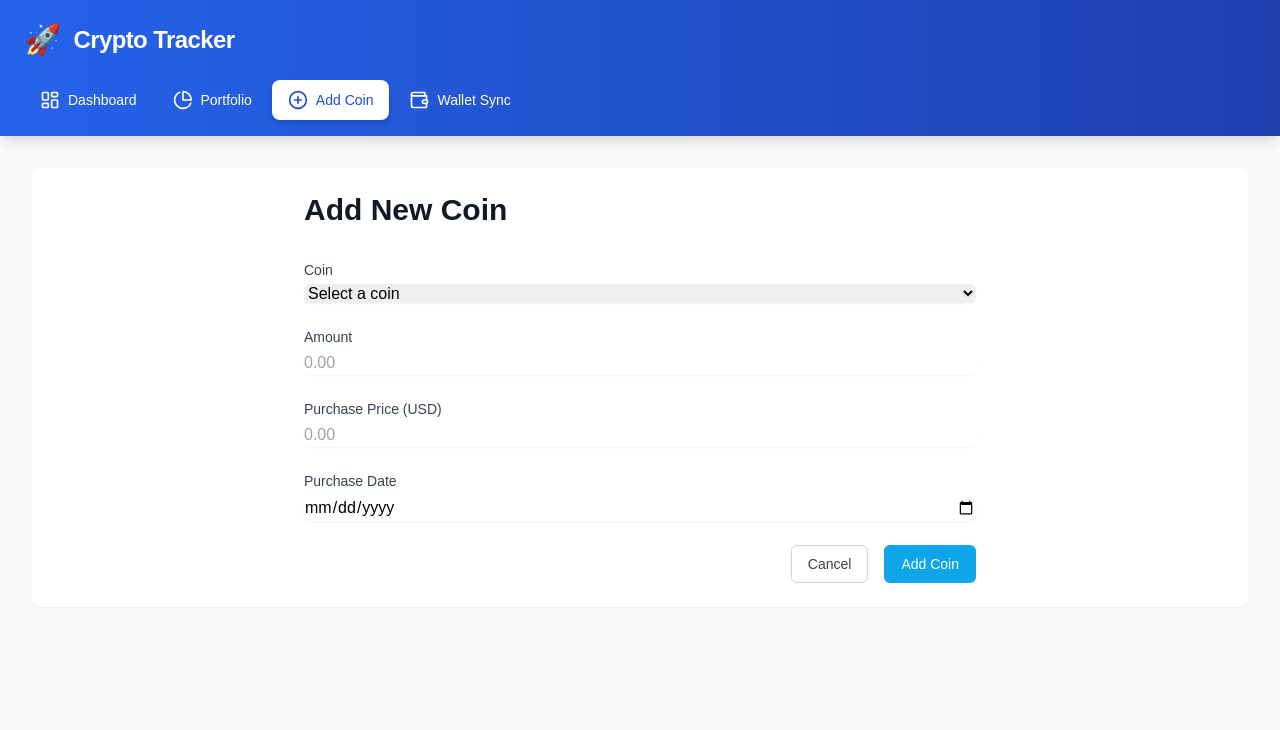
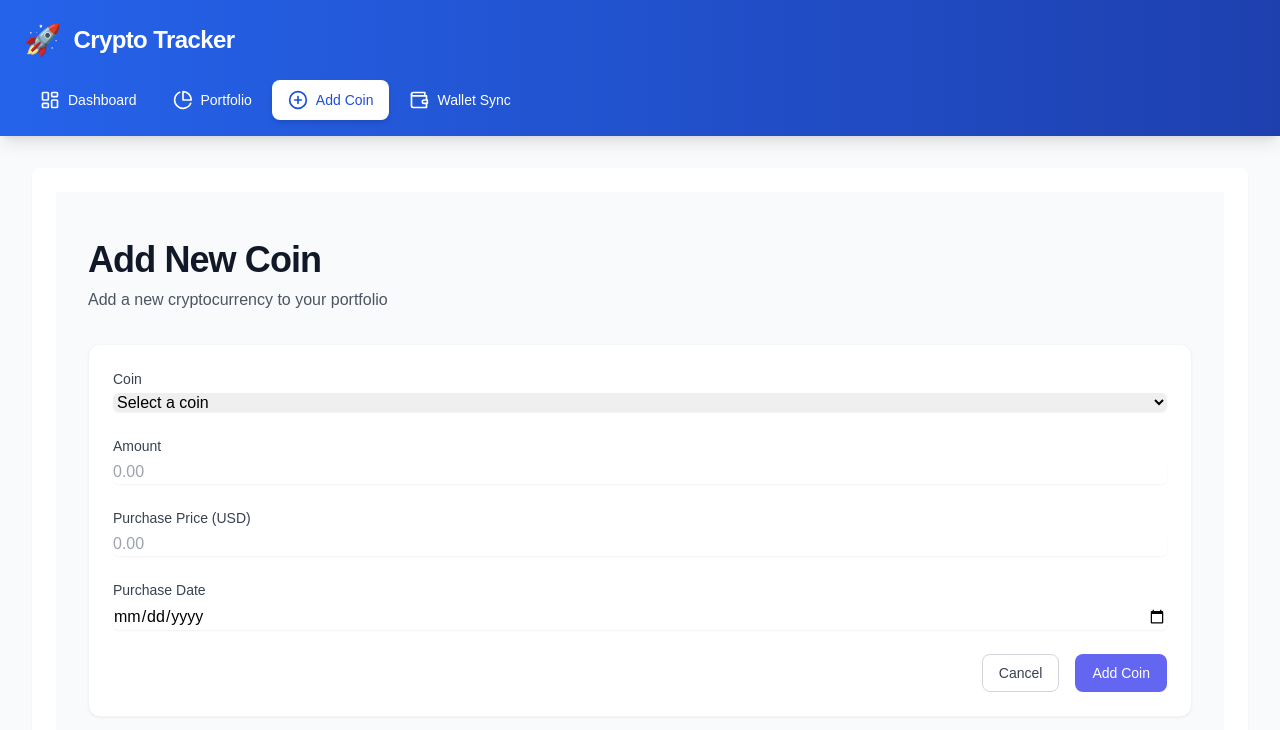
Before and after one commit to Aishaamalik/Crypto-Portfolio-Tracker, a React (Vite) app in the folder frontend/: page /add-coin in a window 1280 px wide. Shown: the top 730 px of the page. Built offline with nearby package versions, Linux system fonts and the light colour scheme.

Commit message:
add coin css change

```diff
--- a/frontend/src/index.css
+++ b/frontend/src/index.css
@@ -1,6 +1,12 @@
 @tailwind base;
 @tailwind components;
 @tailwind utilities;
+
+@layer base {
+  body {
+    @apply bg-gray-50;
+  }
+}
 
 @layer components {
   .card {
--- a/frontend/src/pages/AddCoin.jsx
+++ b/frontend/src/pages/AddCoin.jsx
@@ -38,9 +38,18 @@ export default function AddCoin() {
   }
 
   return (
-    <div className="max-w-2xl mx-auto">
-      <h1 className="text-3xl font-bold text-gray-900 dark:text-white mb-8">Add New Coin</h1>
+    <div className="min-h-screen bg-gray-50 dark:bg-gray-900">
+      <div className="max-w-7xl mx-auto px-4 sm:px-6 lg:px-8 py-12">
+        <div className="mb-8">
+          <h1 className="text-4xl font-bold text-gray-900 dark:text-white tracking-tight mb-2">
+            Add New Coin
+          </h1>
+          <p className="text-gray-600 dark:text-gray-400">
+            Add a new cryptocurrency to your portfolio
+          </p>
+        </div>
 
+        <div className="bg-white dark:bg-gray-800 rounded-xl shadow-sm overflow-hidden border border-gray-100 dark:border-gray-700 p-6">
           <form onSubmit={handleSubmit} className="space-y-6">
             <div>
               <label
@@ -55,7 +64,7 @@ export default function AddCoin() {
                 value={formData.coin}
                 onChange={handleChange}
                 required
-            className="mt-1 block w-full rounded-md border-gray-300 dark:border-gray-600 shadow-sm focus:border-primary-500 focus:ring-primary-500 dark:bg-gray-700 dark:text-white"
+                className="mt-1 block w-full rounded-md border-gray-300 dark:border-gray-600 shadow-sm focus:border-indigo-500 focus:ring-indigo-500 dark:bg-gray-700 dark:text-white"
               >
                 <option value="">Select a coin</option>
                 <option value="BTC">Bitcoin (BTC)</option>
@@ -80,9 +89,9 @@ export default function AddCoin() {
                 value={formData.amount}
                 onChange={handleChange}
                 required
-            step="any"
+                step="0.000001"
                 min="0"
-            className="mt-1 block w-full rounded-md border-gray-300 dark:border-gray-600 shadow-sm focus:border-primary-500 focus:ring-primary-500 dark:bg-gray-700 dark:text-white"
+                className="mt-1 block w-full rounded-md border-gray-300 dark:border-gray-600 shadow-sm focus:border-indigo-500 focus:ring-indigo-500 dark:bg-gray-700 dark:text-white"
                 placeholder="0.00"
               />
             </div>
@@ -101,9 +110,9 @@ export default function AddCoin() {
                 value={formData.purchasePrice}
                 onChange={handleChange}
                 required
-            step="any"
+                step="0.000001"
                 min="0"
-            className="mt-1 block w-full rounded-md border-gray-300 dark:border-gray-600 shadow-sm focus:border-primary-500 focus:ring-primary-500 dark:bg-gray-700 dark:text-white"
+                className="mt-1 block w-full rounded-md border-gray-300 dark:border-gray-600 shadow-sm focus:border-indigo-500 focus:ring-indigo-500 dark:bg-gray-700 dark:text-white"
                 placeholder="0.00"
               />
             </div>
@@ -122,7 +131,7 @@ export default function AddCoin() {
                 value={formData.purchaseDate}
                 onChange={handleChange}
                 required
-            className="mt-1 block w-full rounded-md border-gray-300 dark:border-gray-600 shadow-sm focus:border-primary-500 focus:ring-primary-500 dark:bg-gray-700 dark:text-white"
+                className="mt-1 block w-full rounded-md border-gray-300 dark:border-gray-600 shadow-sm focus:border-indigo-500 focus:ring-indigo-500 dark:bg-gray-700 dark:text-white"
               />
             </div>
 
@@ -130,19 +139,21 @@ export default function AddCoin() {
               <button
                 type="button"
                 onClick={() => navigate('/portfolio')}
-            className="px-4 py-2 text-sm font-medium text-gray-700 dark:text-gray-300 bg-white dark:bg-gray-700 border border-gray-300 dark:border-gray-600 rounded-md hover:bg-gray-50 dark:hover:bg-gray-600 focus:outline-none focus:ring-2 focus:ring-offset-2 focus:ring-primary-500"
+                className="px-4 py-2 text-sm font-medium text-gray-700 dark:text-gray-300 bg-white dark:bg-gray-700 border border-gray-300 dark:border-gray-600 rounded-lg hover:bg-gray-50 dark:hover:bg-gray-600 focus:outline-none focus:ring-2 focus:ring-offset-2 focus:ring-indigo-500"
               >
                 Cancel
               </button>
               <button
                 type="submit"
                 disabled={loading}
-            className="px-4 py-2 text-sm font-medium text-white bg-primary-500 border border-transparent rounded-md hover:bg-primary-600 focus:outline-none focus:ring-2 focus:ring-offset-2 focus:ring-primary-500 disabled:opacity-50 disabled:cursor-not-allowed"
+                className="px-4 py-2 text-sm font-medium text-white bg-indigo-500 border border-transparent rounded-lg hover:bg-indigo-600 focus:outline-none focus:ring-2 focus:ring-offset-2 focus:ring-indigo-500 disabled:opacity-50 disabled:cursor-not-allowed"
               >
                 {loading ? 'Adding...' : 'Add Coin'}
               </button>
             </div>
           </form>
         </div>
+      </div>
+    </div>
   )
 }
```
Lines whose indentation alone changed are shown as unchanged.
